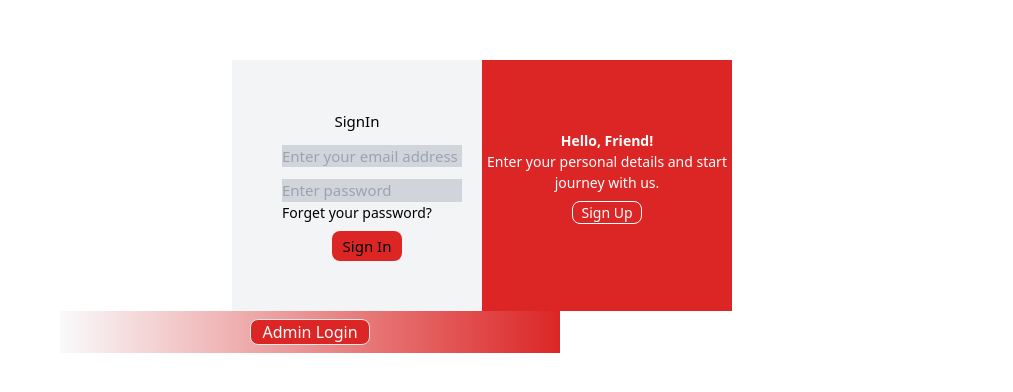
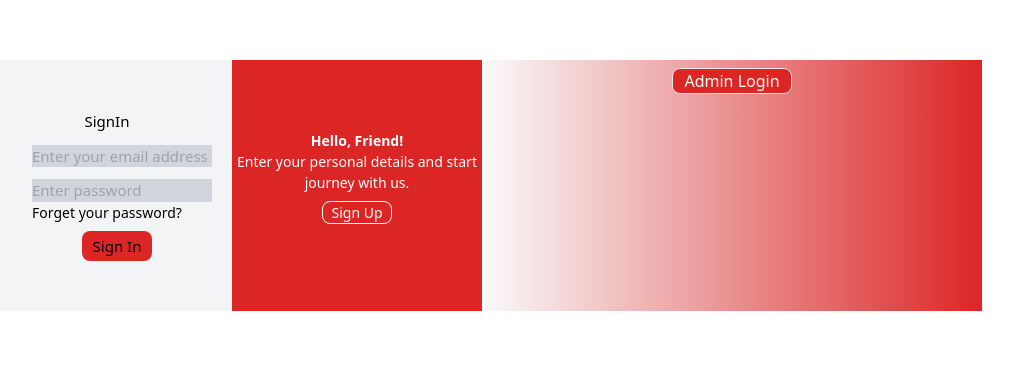
Before and after one commit to DiwanMalla/ecommerce-store, a React (Vite) app: page / in a window 1280 px wide. Shown: the part 140-532 px from the top of the page, without its empty margins (158-1171 px from the left). Built offline with nearby package versions, Linux system fonts and the light colour scheme; no server answers.

Commit message:
Make correction on location of admin login button

```diff
--- a/src/components/Login.tsx
+++ b/src/components/Login.tsx
@@ -99,7 +99,7 @@ const login = () => {
   return (
     <>
       <div>
-        <div className="flex justify-center mt-[200px] ">
+        <div className="flex justify-center mt-[200px] flex-wrap">
           <div
             className="w-[250px] bg-gray-100 text-center p-[50px] "
             style={{ fontSize: "15px" }}
@@ -161,13 +161,13 @@ const login = () => {
               <h3>Lets begin our journey together.</h3>
             )}
           </div>
-        </div>
-        <div className="bg-gradient-to-r from-gray-50 to-red-600 ml-[218px] text-center w-[500px]">
-          <Link to={"/admin"}>
-            <button className="bg-red-600 rounded-lg m-2 w-[120px] text-white border">
-              Admin Login
-            </button>
-          </Link>
+          <div className="bg-gradient-to-r from-gray-50 to-red-600  text-center w-[500px]">
+            <Link to={"/admin"}>
+              <button className="bg-red-600 rounded-lg m-2 w-[120px] text-white border">
+                Admin Login
+              </button>
+            </Link>
+          </div>
         </div>
       </div>
     </>
```
